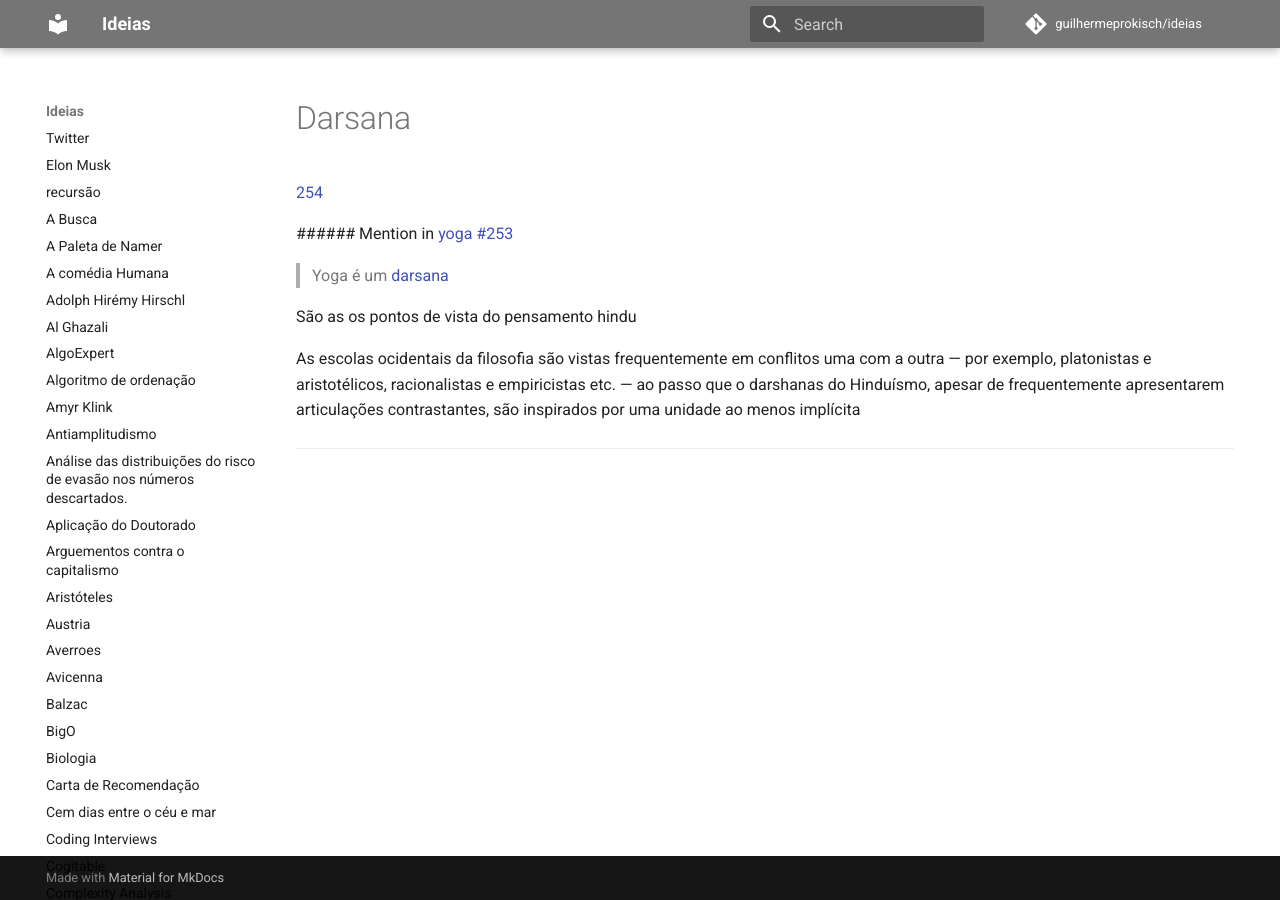
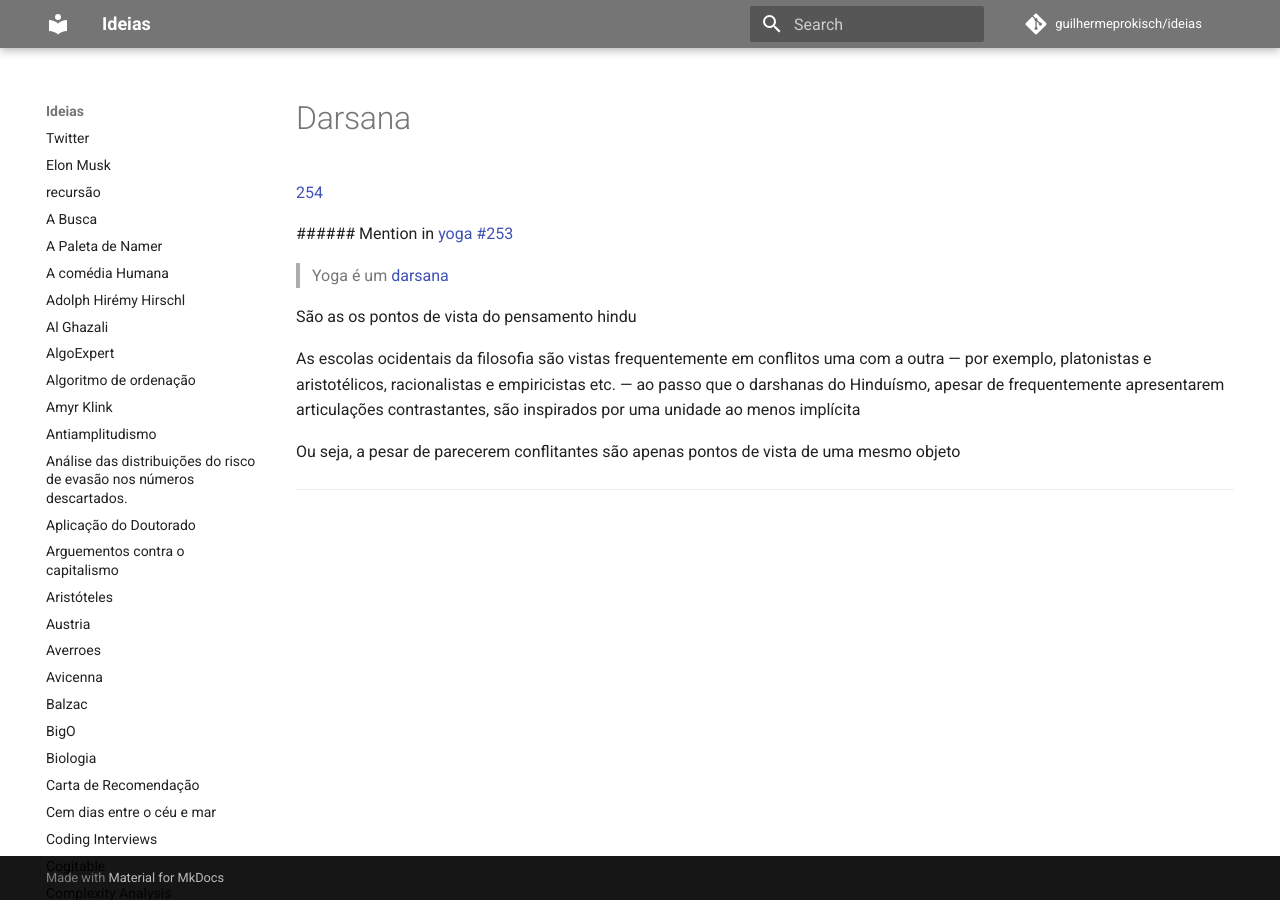
Before and after one commit to guilhermeprokisch/guilherme, an MkDocs documentation site: the page built from docs/darsana.md, in a window 1280 px wide. Built offline with MkDocs 1.6.1 and Material for MkDocs 9.7.7, drawn with Linux system fonts in a browser that asks for light colours; comment, search, counter and statistics services are not loaded.

```diff
--- a/docs/darsana.md
+++ b/docs/darsana.md
@@ -13,4 +13,7 @@ São as os pontos de vista do pensamento hindu
 
  As escolas ocidentais da filosofia são vistas frequentemente em conflitos uma com a outra — por exemplo, platonistas e aristotélicos, racionalistas e empiricistas etc. — ao passo que o darshanas do Hinduísmo, apesar de frequentemente apresentarem articulações contrastantes, são inspirados por uma unidade ao menos implícita
 
+
+Ou seja, a pesar de parecerem conflitantes são apenas pontos de vista de uma mesmo objeto
+
 -------------------------------------------------------------------------------
```
